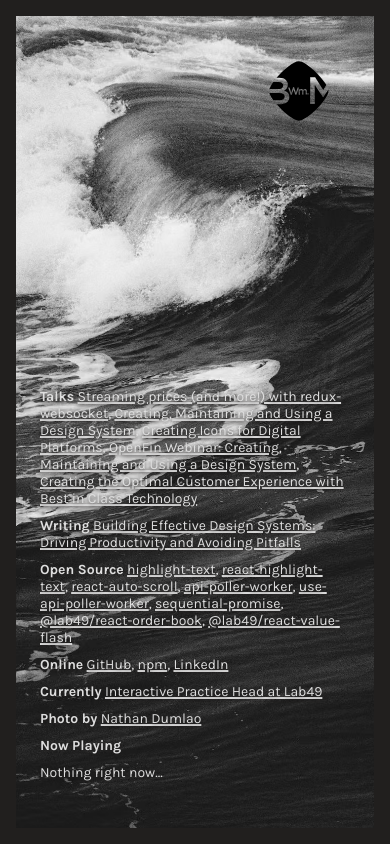
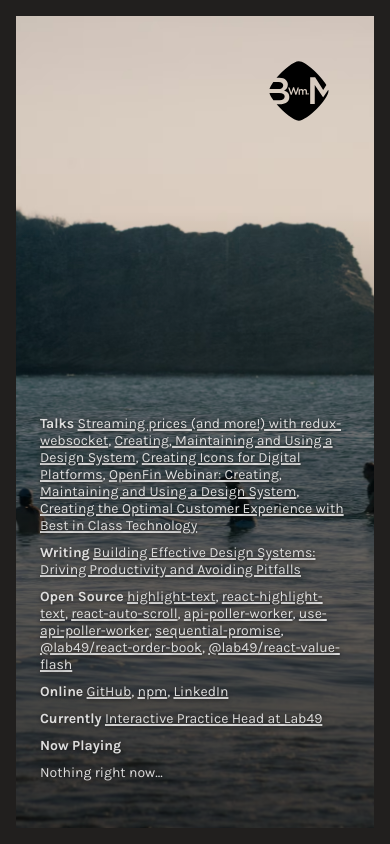
Before and after one commit to brianmcallister/www.brianmcallister.com, a PHP site: page / in a window 390 px wide. Run offline with PHP 8.4, Linux system fonts and the light colour scheme.

Commit message:
Use a new background photo
Replace the wave photo with a beach shot of surfers in front of rocky
islands, resized to 2560px and encoded as AVIF (138 KB), WebP and
JPEG, with no EXIF metadata. A gradient darkens the lower part of the
page so the text stays readable over the brighter water, and the crop
is now centered so phones show the islands instead of empty sky.

Remove the photo credit line, which referred to the old photo.

Co-Authored-By: Claude Opus 5.5 <noreply@anthropic.com>
Claude-Session: https://claude.ai/code/session_019b5Z2ytZd7SFtSLtRJCsKJ

```diff
--- a/public/index.html
+++ b/public/index.html
@@ -59,11 +59,6 @@
       <div class="group">
         <strong>Currently</strong>
         <a href="https://www.lab49.com/">Interactive Practice Head at Lab49</a>
-      </div>
-
-      <div class="group">
-        <strong>Photo by</strong>
-        <a href="https://unsplash.com/@nate_dumlao">Nathan Dumlao</a>
       </div>
 
       <div class="group">
--- a/public/style.css
+++ b/public/style.css
@@ -17,9 +17,12 @@
 
 body {
   -webkit-font-smoothing: antialiased;
-  background: var(--main-color) left center / cover no-repeat;
-  background-image: url(/background.jpg);
-  background-image: image-set(
+  background: var(--main-color) center / cover no-repeat;
+  /* The gradient darkens the lower part of the photo so the text stays
+     readable over the bright water. */
+  --shade: linear-gradient(to top, rgb(0 0 0 / 70%) 0%, rgb(0 0 0 / 45%) 40%, rgb(0 0 0 / 0%) 75%);
+  background-image: var(--shade), url(/background.jpg);
+  background-image: var(--shade), image-set(
     url(/background.avif) type('image/avif'),
     url(/background.webp) type('image/webp'),
     url(/background.jpg) type('image/jpeg')
```
Also changed, not shown: public/background.avif, public/background.jpg, public/background.webp.
